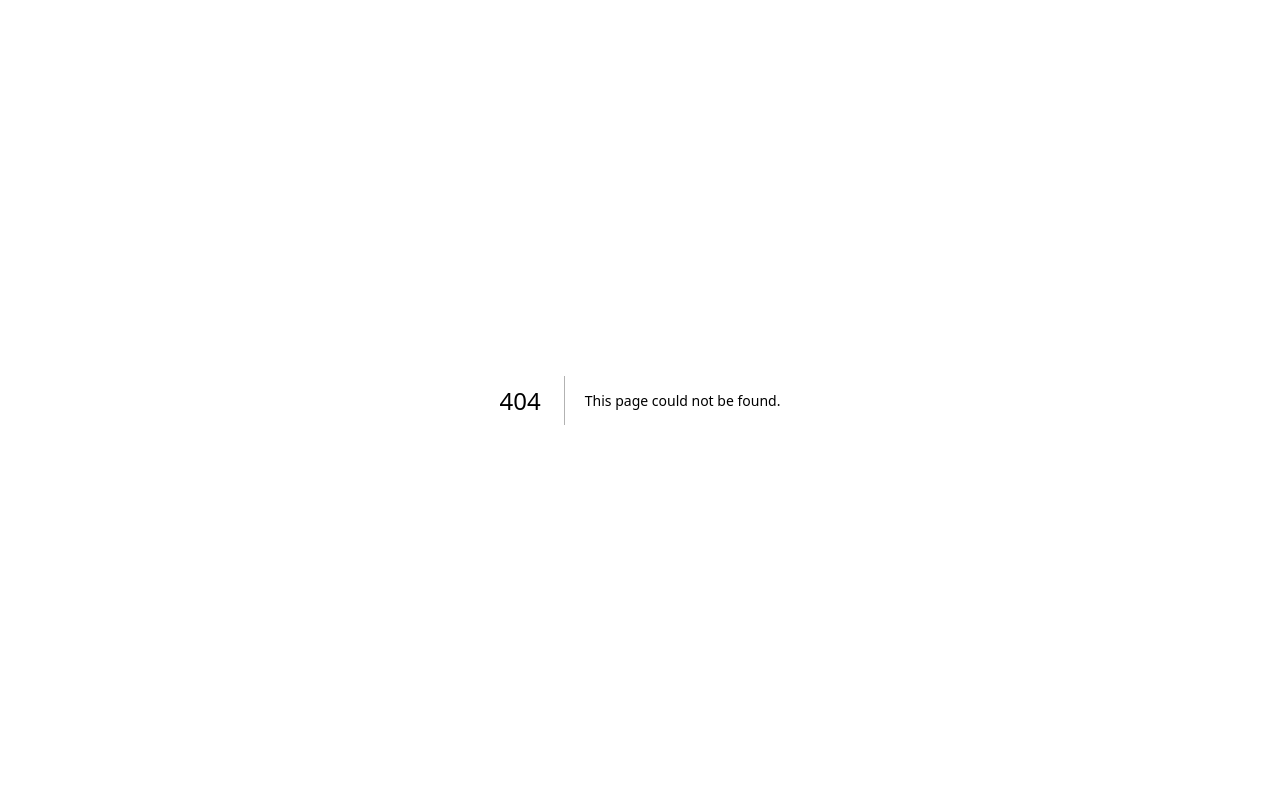
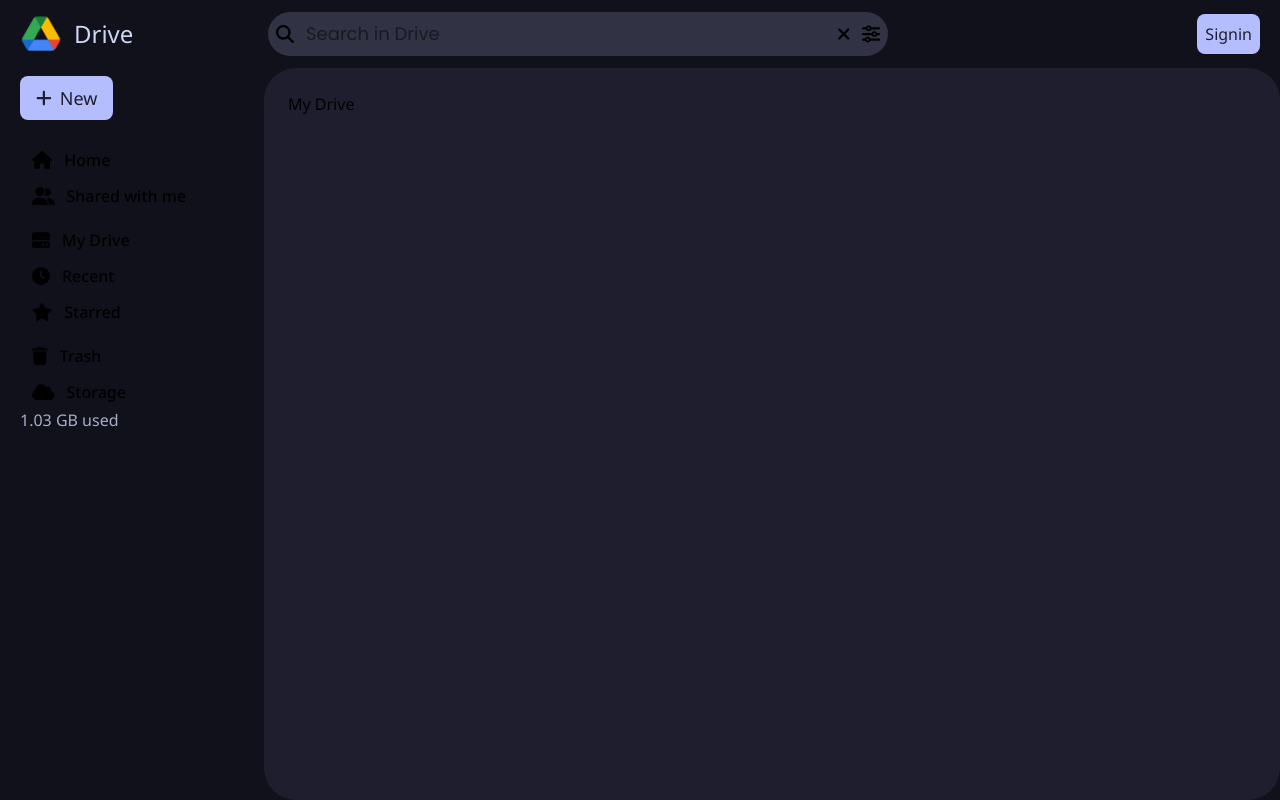
Before and after one commit to PixelSyntax7/drive, a Next.js app: page /drive/my-drive in a window 1280 px wide. Before the commit this address had no page. Built offline with nearby package versions, Linux system fonts and the light colour scheme; no server answers.

Commit message:
modified navbar items and showing respective page on click

```diff
--- a/app/drive/@navbar/default.tsx
+++ b/app/drive/@navbar/default.tsx
@@ -1,77 +1,46 @@
-import { IconDefinition } from "@fortawesome/fontawesome-svg-core";
-import { faHardDrive, faShareNodes, faUserGroup, faClock, faStar, faTrash, faCloud, faHouseLaptop, faTriangleExclamation } from "@fortawesome/free-solid-svg-icons";
-import { faPlus, faHome, faBell } from "@fortawesome/free-solid-svg-icons";
+import { faPlus, faHome, faClock, faTrash, faCloud, faHardDrive, faUserGroup, faStar } from "@fortawesome/free-solid-svg-icons";
 import { Icon } from "@/components/icon";
+import NavItem from "./item";
 
-const groupItems = [
+
+const navGroups = [
   [
     { label: "Home", icon: faHome },
-    { label: "Activity", icon: faBell },
-    { label: "Workspace", icon: faHouseLaptop },
+    { label: "Shared with me", icon: faUserGroup },
   ],
   [
     { label: "My Drive", icon: faHardDrive },
-    { label: "Shared drive", icon: faShareNodes },
-  ],
-  [
-    { label: "Shared with me", icon: faUserGroup },
-    { label: "Recents", icon: faClock },
+    { label: "Recent", icon: faClock },
     { label: "Starred", icon: faStar },
   ],
   [
-    { label: "Spam", icon: faTriangleExclamation },
     { label: "Trash", icon: faTrash },
     { label: "Storage", icon: faCloud },
-  ],
+  ]
 ];
-
-function NavItem({
-  icon,
-  label,
-}: Readonly<{
-  icon: IconDefinition,
-  label: string,
-}>) {
-  return (
-    <div className="flex flex-row items-center cursor-pointer hover:bg-lavender hover:text-base rounded-2xl py-1">
-      <Icon icon={icon} className="size-[20] cursor-pointer rounded-full mx-3" />
-      <span className="">{label}</span>
-    </div>
-  );
-}
-
-function NavGroup({
-  items,
-}: Readonly<{
-  items: { icon: IconDefinition, label: string }[],
-}>) {
-  return (
-    <div className="flex flex-col">
-      {
-        items.map((item, index) => <NavItem key={index} label={item.label} icon={item.icon} />)
-      }
-    </div>
-  );
-}
 
 export default function Navbar() {
   return (
-    <nav className="px-3">
+    <nav className="ml-5 mt-2">
       <button
-        className="flex flex-rpw justify-center items-center bg-lavender text-base hover:bg-text rounded-lg cursor-pointer my-2 p-1"
+        className="flex flex-rpw justify-center items-center bg-lavender text-base hover:bg-lavender/95 rounded-lg cursor-pointer p-2"
       >
-        <Icon icon={faPlus} className="size-[42] cursor-pointer p-[8] rounded-full" />
+        <Icon icon={faPlus} className="size-[16] cursor-pointer mx-2 rounded-full" />
         <span className="text-lg pr-2">New</span>
       </button>
 
-      <div className="pl-2">
-        <div className="flex flex-col gap-3">
-          {
-            groupItems.map((items, index) => <NavGroup key={index} items={items} />)
-          }
-        </div>
-        <div className="text-subtext0 ml-2">1.03 GB used</div>
+      <div className="flex flex-col gap-3 mt-6">
+        {
+          navGroups.map((items, index) => (
+            <div key={index} className="flex flex-col gap-1">
+              {
+                items.map((item, index) => <NavItem key={index} {...item} url={`/drive/${item.label.replaceAll(" ", "-").toLowerCase()}`} />)
+              }
+            </div>
+          ))
+        }
       </div>
+      <div className="text-subtext0">1.03 GB used</div>
     </nav>
   );
 }
--- /dev/null
+++ b/app/drive/@navbar/item.tsx
@@ -0,0 +1,29 @@
+"use client";
+
+import { IconDefinition } from "@fortawesome/free-solid-svg-icons";
+import { Icon } from "@/components/icon";
+import { useRouter } from "next/navigation";
+import { usePathname } from "next/navigation";
+
+export type NavItemProps = {
+  label: string,
+  url: string,
+  icon: IconDefinition,
+};
+
+export default function NavItem({ label, icon, url }: Readonly<NavItemProps>) {
+  const router = useRouter();
+  const path = usePathname();
+
+  const active = path.endsWith(label.toLowerCase());
+
+  return (
+    <div
+      onClick={() => router.push(url)}
+      className={`flex flex-row items-center cursor-pointer rounded-2xl py-1 ${active ? "bg-lavender text-base" : "hover:bg-lavender hover:text-base"}`}
+    >
+      <Icon icon={icon} className="size-[20] cursor-pointer rounded-full mx-3" />
+      <span className="text-md font-medium">{label}</span>
+    </div>
+  );
+}
--- /dev/null
+++ b/app/drive/my-drive/page.tsx
@@ -0,0 +1,3 @@
+export default function MyDrivePage() {
+  return <div>My Drive</div>;
+}
--- /dev/null
+++ b/app/drive/recent/page.tsx
@@ -0,0 +1,3 @@
+export default function RecentPage() {
+  return <div>Recent</div>;
+}
--- /dev/null
+++ b/app/drive/shared-with-me/page.tsx
@@ -0,0 +1,3 @@
+export default function SharedWithMePage() {
+  return <div>Shared with me</div>;
+}
--- /dev/null
+++ b/app/drive/starred/page.tsx
@@ -0,0 +1,3 @@
+export default function StarredPage() {
+  return <div>Starred</div>;
+}
--- /dev/null
+++ b/app/drive/storage/page.tsx
@@ -0,0 +1,3 @@
+export default function StoragePage() {
+  return <div>Storage</div>;
+}
--- /dev/null
+++ b/app/drive/trash/page.tsx
@@ -0,0 +1,3 @@
+export default function TrashPage() {
+  return <div>Trash</div>;
+}
```
